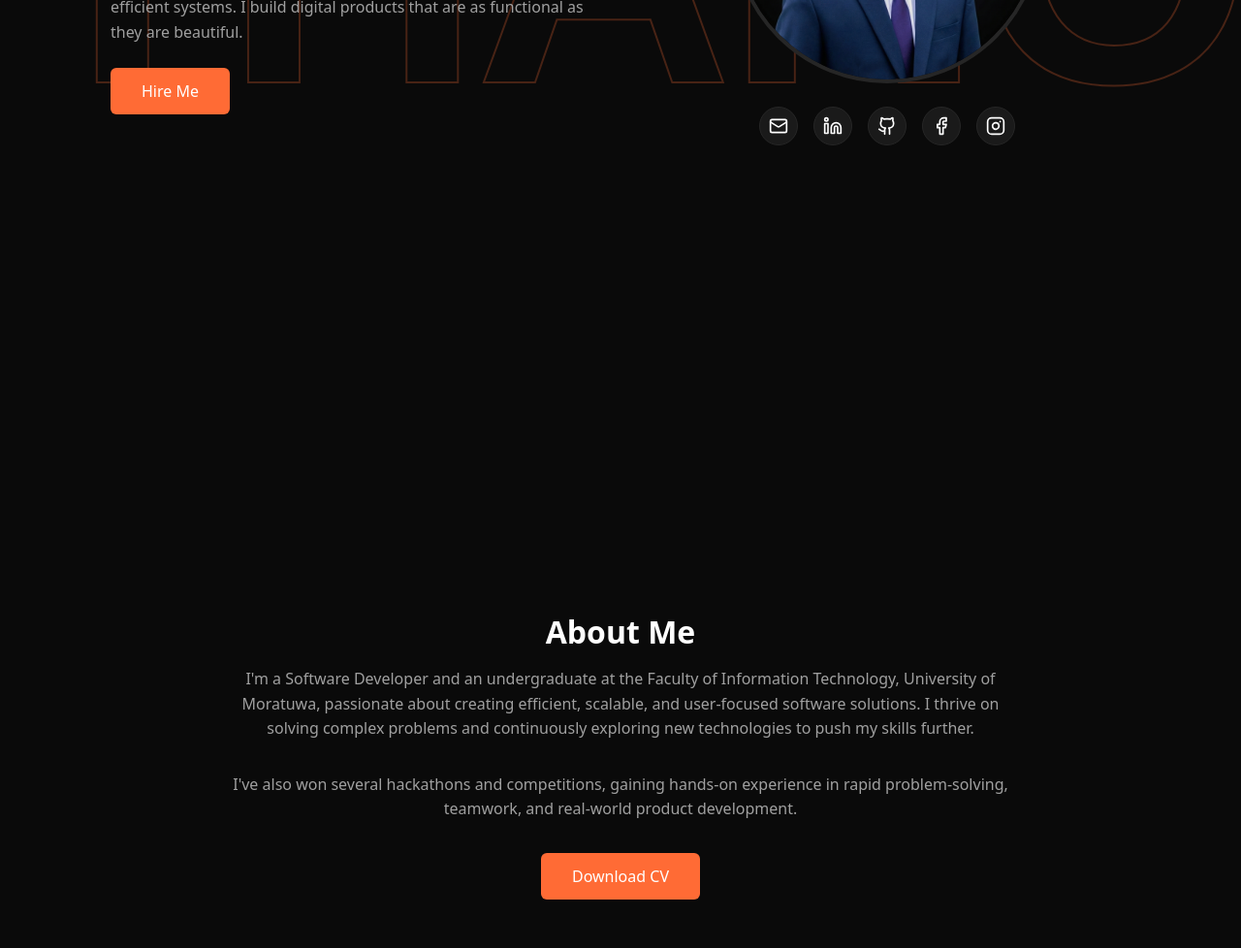
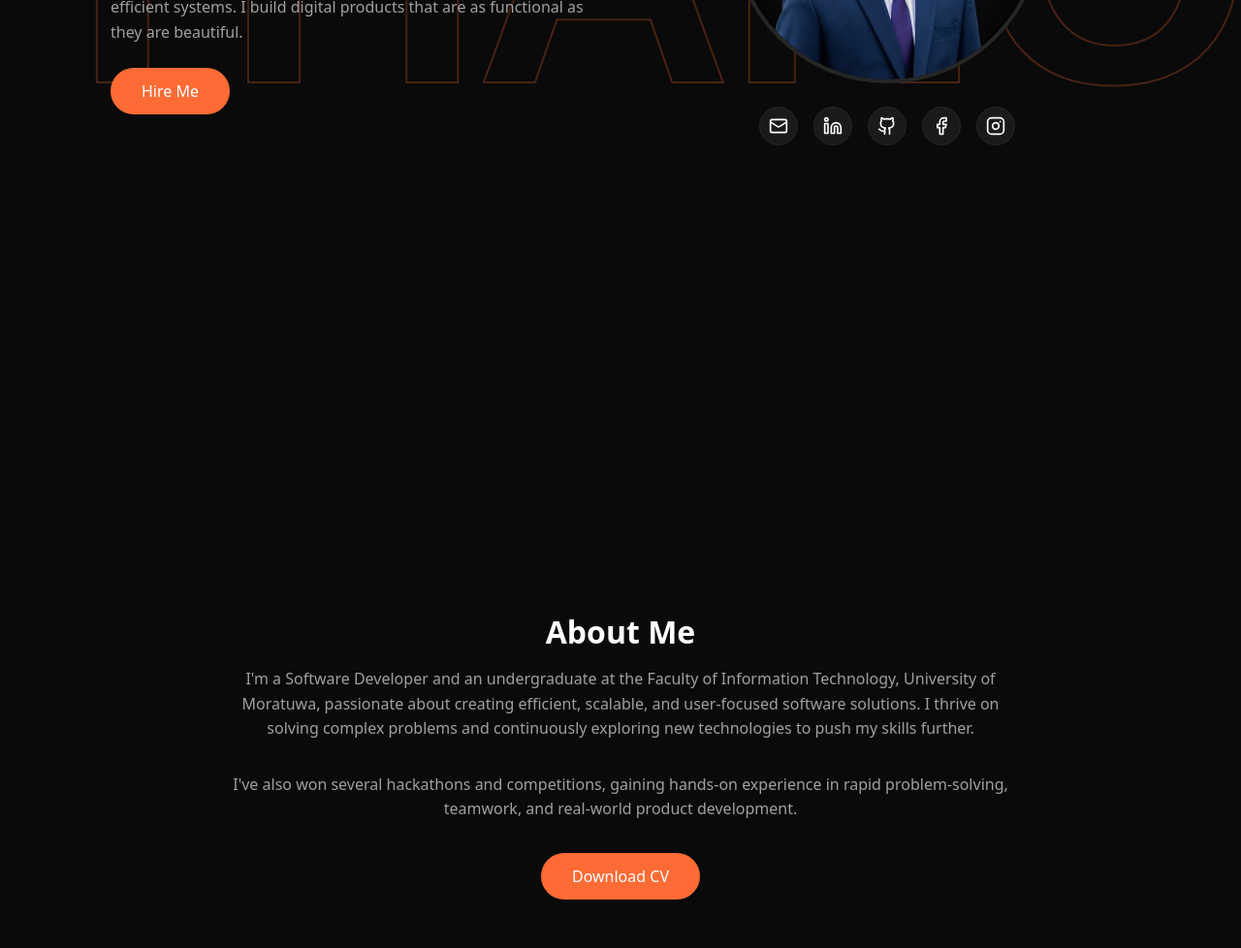
Before and after one commit to ThanojBuddhima/ThanojBuddhima.github.io, a React (Vite) app: page / in a window 1280 px wide. Shown: the part 442-1420 px from the top of the page at 97% size. Built offline with nearby package versions, Linux system fonts and the light colour scheme.

Commit message:
style: change all buttons border radius to match islands pill shape

```diff
--- a/src/components/About.tsx
+++ b/src/components/About.tsx
@@ -28,7 +28,7 @@ export function About() {
                 link.download = 'Thanoj_Buddhima_CV.pdf';
                 link.click();
               }}
-              className="px-8 py-3 bg-[#FF6B35] text-white rounded-md transition-colors"
+              className="px-8 py-3 bg-[#FF6B35] text-white rounded-full transition-colors"
               initial={{ opacity: 0, scale: 0.9 }}
               whileInView={{ opacity: 1, scale: 1 }}
               viewport={{ once: true }}
--- a/src/components/Contact.tsx
+++ b/src/components/Contact.tsx
@@ -50,7 +50,7 @@ export function Contact() {
           >
             <div className="space-y-6 mb-8">
               <div className="flex items-center gap-4 group">
-                <div className="w-12 h-12 rounded-md bg-secondary flex items-center justify-center text-[#FF6B35] group-hover:bg-[#FF6B35] group-hover:text-white transition-all duration-300">
+                <div className="w-12 h-12 rounded-full bg-secondary flex items-center justify-center text-[#FF6B35] group-hover:bg-[#FF6B35] group-hover:text-white transition-all duration-300">
                   <Phone size={20} />
                 </div>
                 <div>
@@ -60,7 +60,7 @@ export function Contact() {
               </div>
 
               <div className="flex items-center gap-4 group">
-                <div className="w-12 h-12 rounded-md bg-secondary flex items-center justify-center text-[#FF6B35] group-hover:bg-[#FF6B35] group-hover:text-white transition-all duration-300">
+                <div className="w-12 h-12 rounded-full bg-secondary flex items-center justify-center text-[#FF6B35] group-hover:bg-[#FF6B35] group-hover:text-white transition-all duration-300">
                   <Mail size={20} />
                 </div>
                 <div>
@@ -70,7 +70,7 @@ export function Contact() {
               </div>
 
               <div className="flex items-center gap-4 group">
-                <div className="w-12 h-12 rounded-md bg-secondary flex items-center justify-center text-[#FF6B35] group-hover:bg-[#FF6B35] group-hover:text-white transition-all duration-300">
+                <div className="w-12 h-12 rounded-full bg-secondary flex items-center justify-center text-[#FF6B35] group-hover:bg-[#FF6B35] group-hover:text-white transition-all duration-300">
                   <MapPin size={20} />
                 </div>
                 <div>
@@ -159,7 +159,7 @@ export function Contact() {
 
               <motion.button
                 type="submit"
-                className="w-full py-3 bg-[#FF6B35] text-white rounded-md font-medium flex items-center justify-center gap-2 transition-all"
+                className="w-full py-3 bg-[#FF6B35] text-white rounded-full font-medium flex items-center justify-center gap-2 transition-all"
                 whileHover={{ scale: 1.05, backgroundColor: '#FF8C66' }}
                 whileTap={{ scale: 0.95 }}
               >
--- a/src/components/Hero.tsx
+++ b/src/components/Hero.tsx
@@ -139,7 +139,7 @@ export function Hero({ isDarkMode }: HeroProps) {
             </p>
             <motion.button
               onClick={() => document.getElementById('contact')?.scrollIntoView({ behavior: 'smooth' })}
-              className="px-8 py-3 bg-[#FF6B35] text-white rounded-md transition-all"
+              className="px-8 py-3 bg-[#FF6B35] text-white rounded-full transition-all"
               whileHover={{ scale: 1.05, backgroundColor: '#FF8C66' }}
               whileTap={{ scale: 0.95 }}
             >
```
